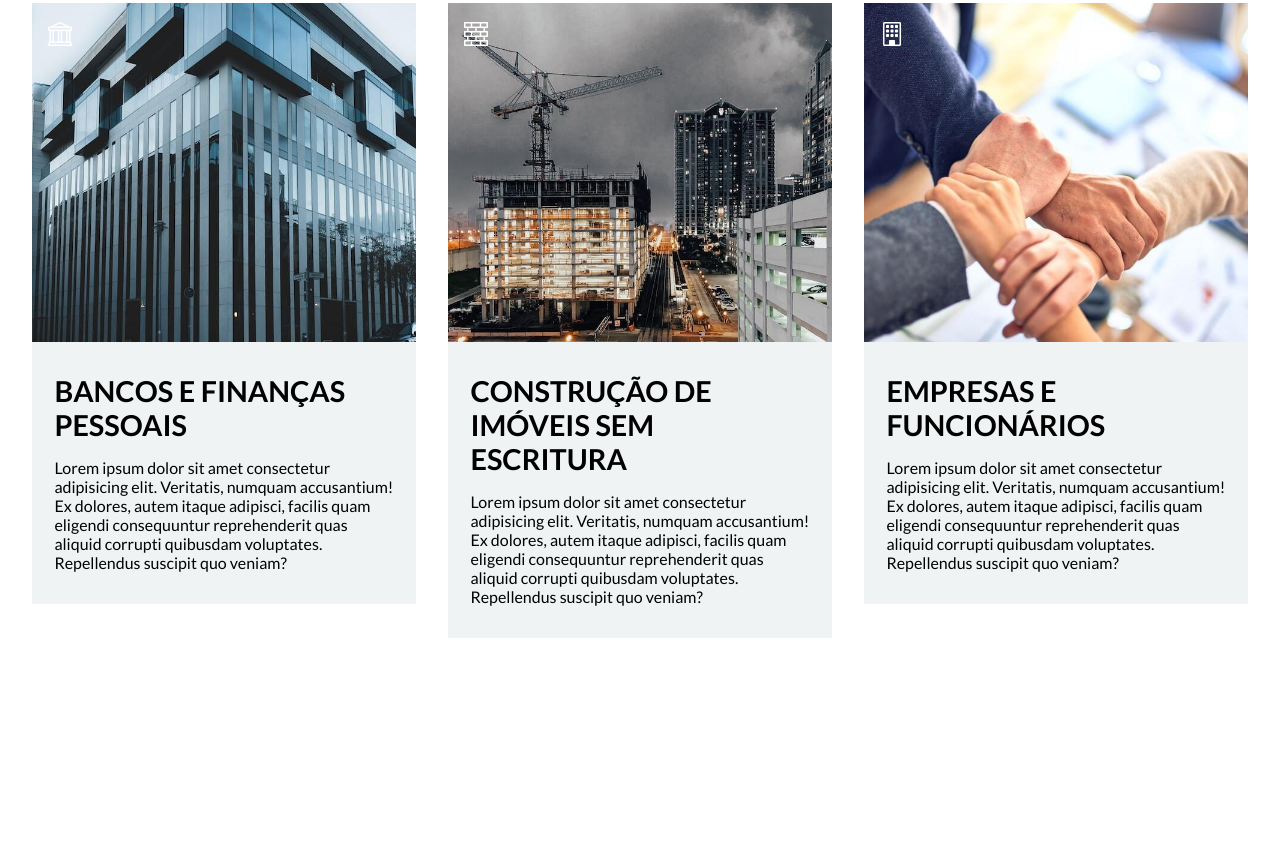
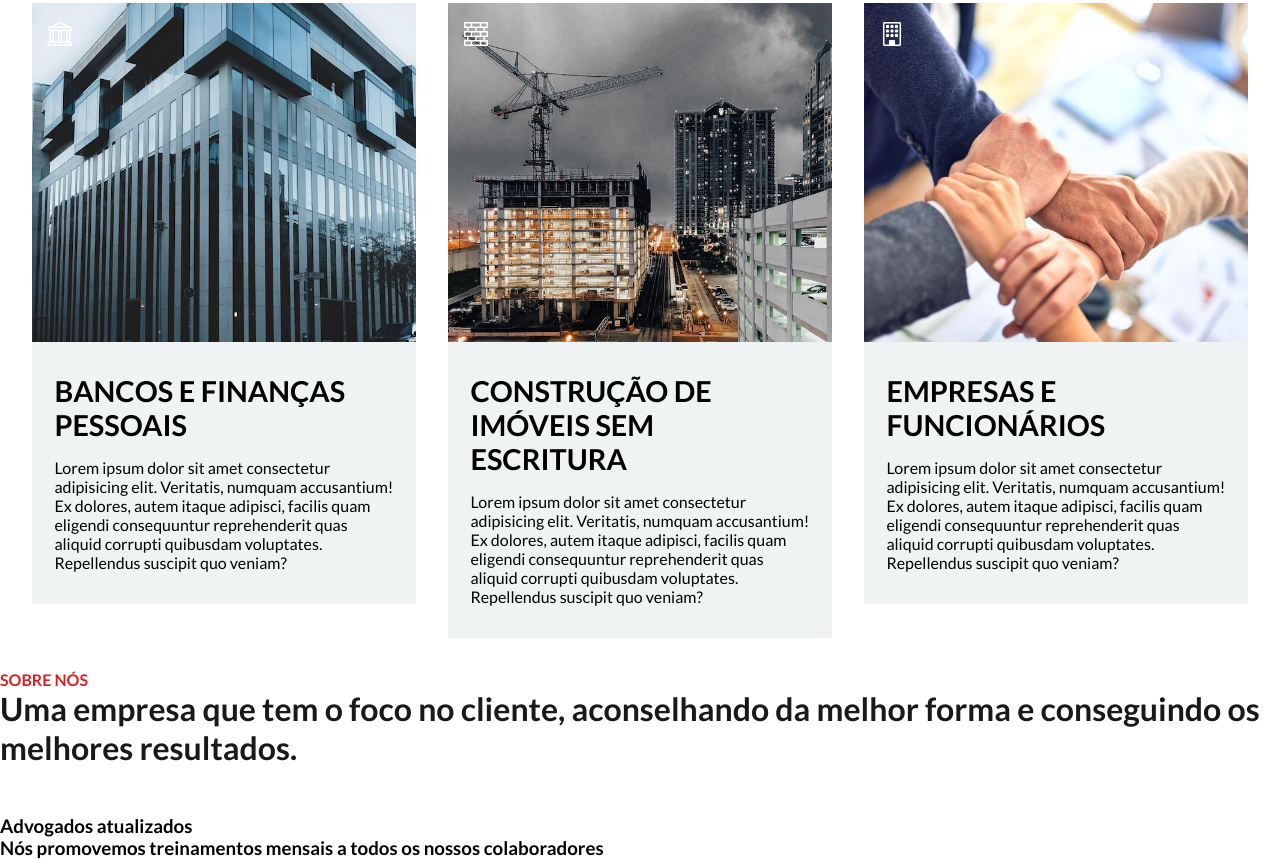
Before and after one commit to carollinemv/FrontWeek, a plain HTML site: page FrontWeek/index.html in a window 1280 px wide. Shown: the part 1330-2189 px from the top of the page. Before the commit the page ends 2000 px from the top, so only its background shows below. Drawn offline with nearby package versions, Linux system fonts and the light colour scheme.

Commit message:
Add files via upload

```diff
--- a/FrontWeek/index.html
+++ b/FrontWeek/index.html
@@ -102,6 +102,24 @@
           </div>
         </div>
       </main>
+      <!--Sobre nós-->
+      <section id="about">
+        <div id="about-text">
+          <p class="section-subtitle">Sobre Nós</p>
+          <h3 class="section-title">Uma empresa que tem o foco no cliente, aconselhando da melhor forma e conseguindo os melhores resultados.
+          <h3>
+            <div class="about-description">
+              <i class="bi bi-briefcase"></i>
+              <div>
+                <h4>Advogados atualizados</h4>
+                <p>Nós promovemos treinamentos mensais a todos os nossos
+                  colaboradores</p>
+              </div>
+            </div>
+
+
+        </div>
+      </section>
 
 </body>
 </html>
```
